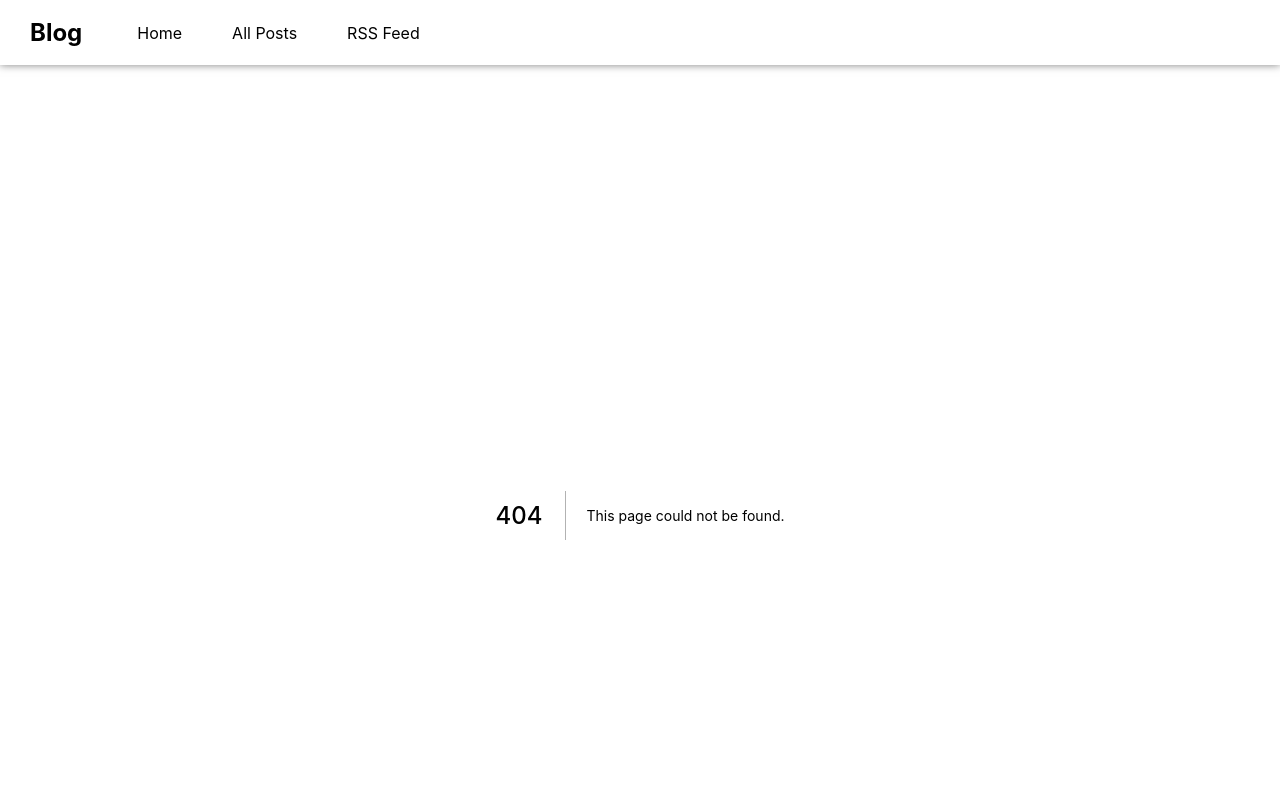
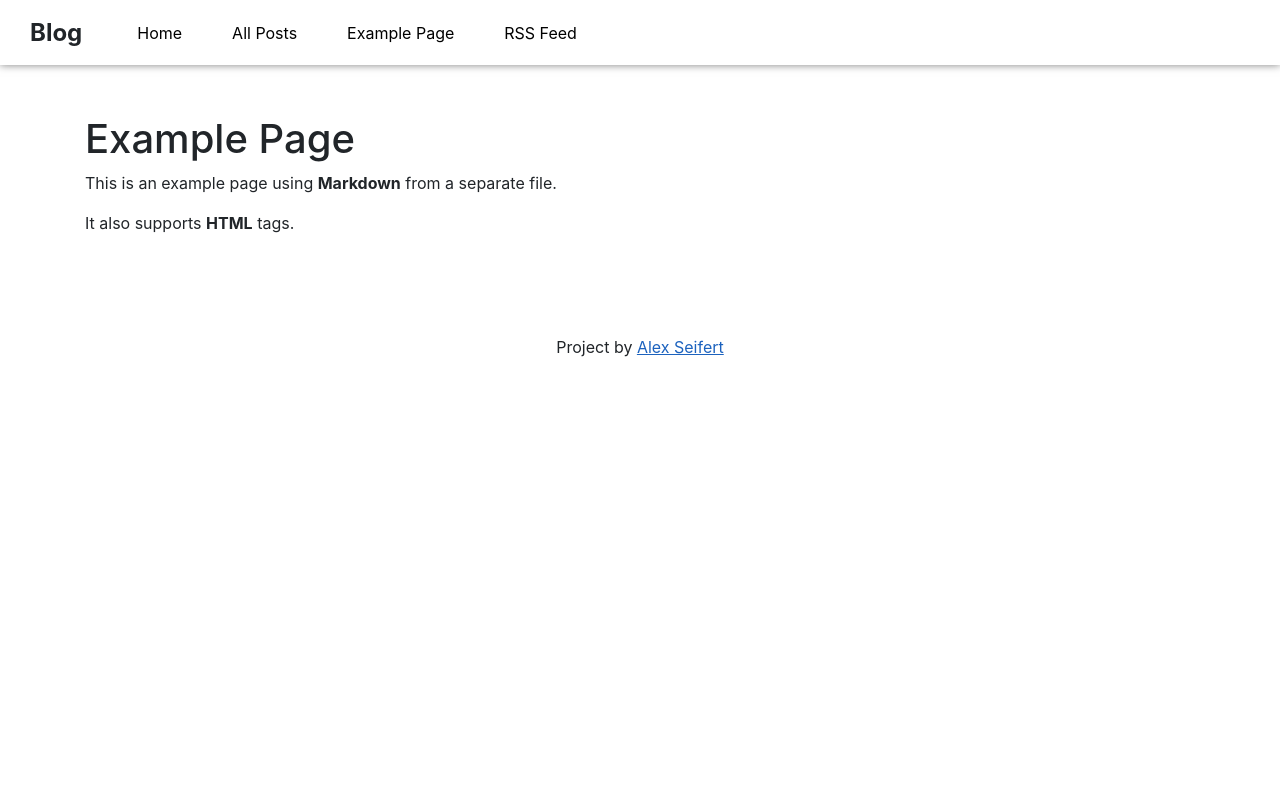
Before and after one commit to eiskalteschatten/next-static-blog, a Next.js app: page /example in a window 1280 px wide. Before the commit this address had no page. Shown: the top 800 px of the page. Built offline with nearby package versions, Linux system fonts and the light colour scheme.

Commit message:
Add an example page that imports a Markdown file for its content

```diff
--- a/src/components/layout/NavBar/index.tsx
+++ b/src/components/layout/NavBar/index.tsx
@@ -19,6 +19,10 @@ const NavBar: React.FC = () => {
           <a className={styles.navItem}>All Posts</a>
         </Link>
 
+        <Link href='/example' passHref>
+          <a className={styles.navItem}>Example Page</a>
+        </Link>
+
         <Link href='/feed.xml' passHref>
           <a className={styles.navItem}>RSS Feed</a>
         </Link>
--- /dev/null
+++ b/src/pages/example/index.md
@@ -0,0 +1,5 @@
+# Example Page
+
+This is an example page using **Markdown** from a separate file.
+
+It also supports <b>HTML</b> tags.
--- /dev/null
+++ b/src/pages/example/index.tsx
@@ -0,0 +1,19 @@
+import React from 'react';
+import ReactMarkdown from 'react-markdown/with-html';
+
+import Container from 'react-bootstrap/Container';
+
+import content from './index.md';
+
+const ExamplePage: React.FC = () => {
+  return (
+    <Container>
+      <ReactMarkdown
+        source={content}
+        escapeHtml={false}
+      />
+    </Container>
+  );
+};
+
+export default ExamplePage;
```
